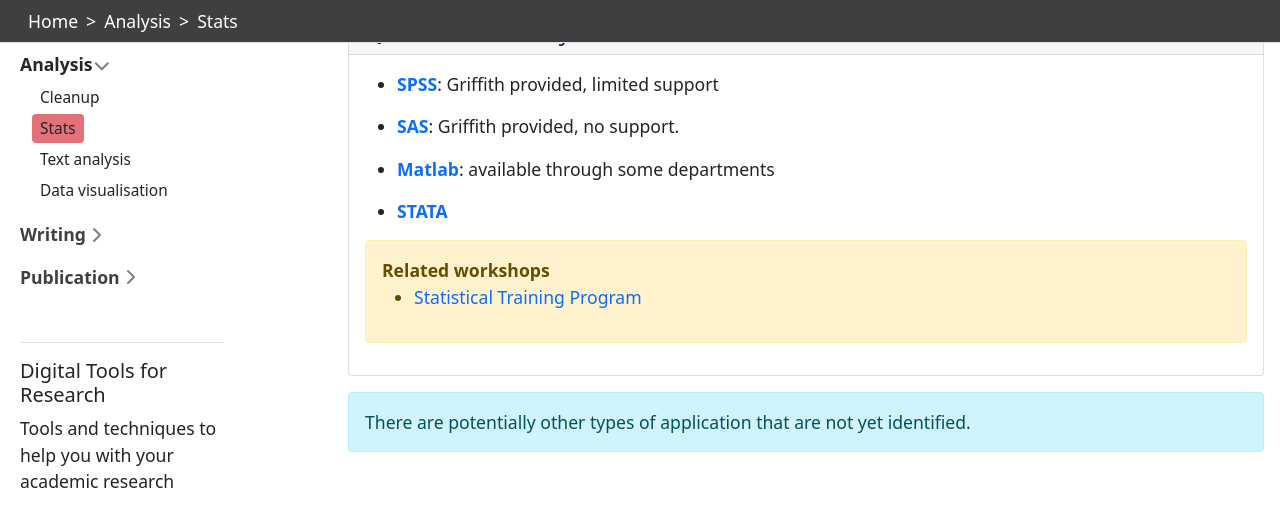
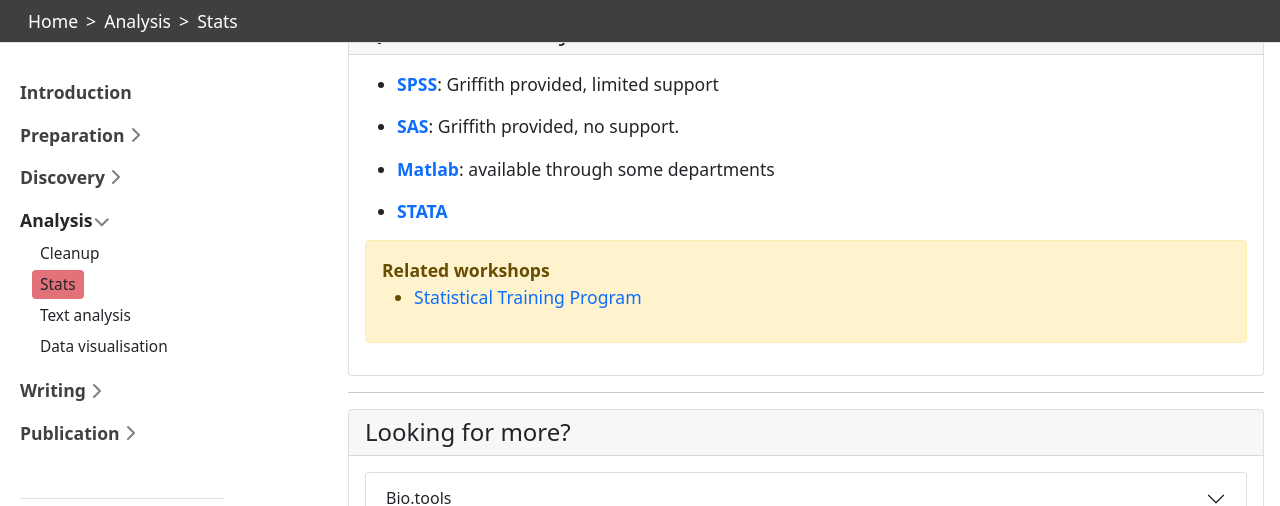
Before and after one commit to GULibrarySandbox/digital-tools, a Jekyll site: the page built from content/analysis/stats.md, in a window 1280 px wide and 900 px high, scrolled down 585 px, cut to the strip 0-506 px from the top of the window. Built offline with Jekyll 4.4.1, drawn with Linux system fonts in a browser that asks for light colours.

Commit message:
Added bio-tools

```diff
--- a/content/analysis/stats.md
+++ b/content/analysis/stats.md
@@ -45,8 +45,21 @@ The boundaries between qualitative and quantitative tools are becoming blurred.
 
 {% include card.html header="<i class='fas fa-sort-amount-down'></i> Quantitative analysis" text=quant %}
 
-{% capture otherstats %}
-There are potentially other types of application that are not yet identified.
+----
+
+{% capture moretools %}
+
+{% capture biotools %}
+
+### bio.tools
+
+[bio.tools](https://bio.tools) is a community driven effort to be a comprehensive, standards-based registry of software and resources related to bioinformatics and life sciences.
+
 {% endcapture %}
 
+{% include accordion.html title1="Bio.tools" text1=biotools %}
+
 {% include alert.html text=otherstats color="info" %}
+
+{% endcapture %}
+{% include card.html header="Looking for more?" text=moretools %}
```
